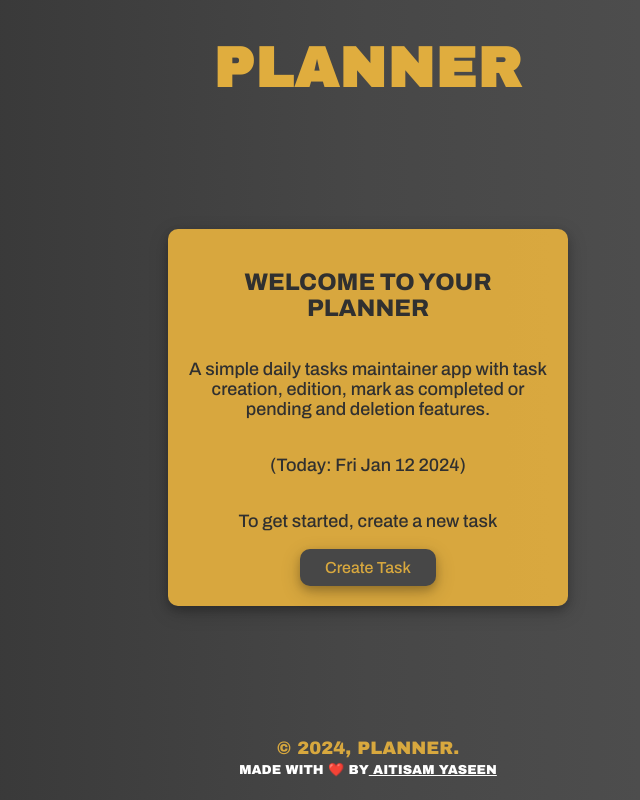
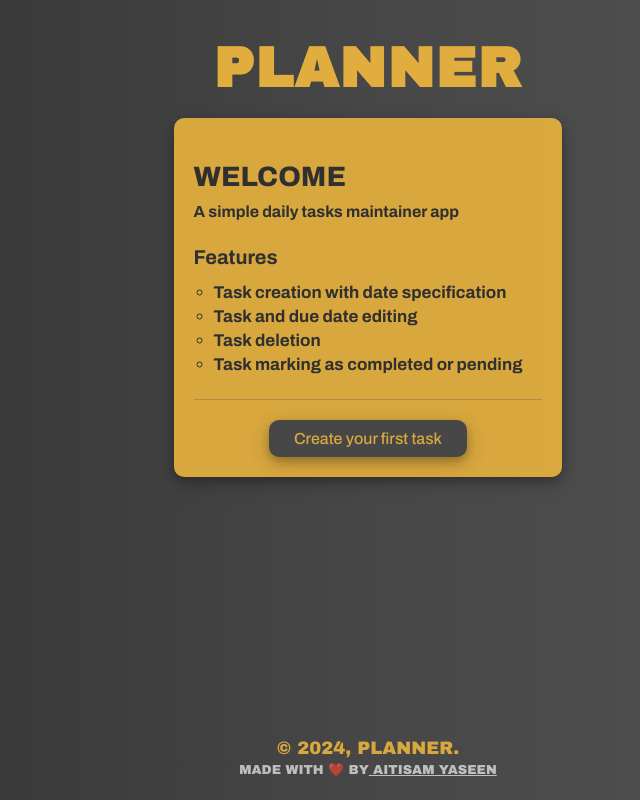
Before and after one commit to MaitisamY/planner, a Next.js app: page / in a window 1280 px wide. Shown: the whole page, without its empty margins (272-912 px from the left). Built offline with nearby package versions, Linux system fonts and the light colour scheme.

Commit message:
Add more features, modified styles and readme.md file

```diff
--- /dev/null
+++ b/src/app/Components/DateUtil.js
@@ -0,0 +1,21 @@
+export const formatDateToInput = (dateString) => {
+    if (!dateString) return null;
+
+    const date = new Date(dateString + ' UTC');
+    const year = date.getUTCFullYear();
+    const month = String(date.getUTCMonth() + 1).padStart(2, '0');
+    const day = String(date.getUTCDate()).padStart(2, '0');
+
+    return `${year}-${month}-${day}`;
+};
+
+export const formatDateToOriginalFormat = (dateString) => {
+    if (!dateString) return null;
+
+    const date = new Date(dateString);
+    const day = ['Sun', 'Mon', 'Tue', 'Wed', 'Thu', 'Fri', 'Sat'][date.getDay()];
+    const month = ['Jan', 'Feb', 'Mar', 'Apr', 'May', 'Jun', 'Jul', 'Aug', 'Sep', 'Oct', 'Nov', 'Dec'][date.getMonth()];
+    const year = date.getFullYear();
+
+    return `${day} ${month} ${date.getDate()} ${year}`;
+  };
--- a/src/app/Components/Footer.js
+++ b/src/app/Components/Footer.js
@@ -1,6 +1,6 @@
 export default function Footer() {
     const gotoMyPortfolio = () => {
-        window.open("https://maitisamy.github.io/portfolio/", "_blank");
+        window.open("https://github.com/MaitisamY", "_blank");
     }
     return (
         <footer>
--- a/src/app/Components/Task.js
+++ b/src/app/Components/Task.js
@@ -1,9 +1,15 @@
 import { useState } from 'react'
-import { BsTrash, BsPencil, BsCheck, BsX, BsCheckAll } from 'react-icons/bs'
+import { formatDateToInput, formatDateToOriginalFormat } from './DateUtil'
+import { BsTrash, BsPencil, BsX, BsCheckAll } from 'react-icons/bs'
 export default function Task({ tasks, markTask, deleteTask, editTask }) {
     const [editingTasks, setEditingTasks] = useState({});
     const [taskChanges, setTaskChanges] = useState({});
     const [status, setStatus] = useState(null);
+    const [dueDate, setDueDate] = useState(null);
+
+    const handleDueDateChange = (event) => {
+        setDueDate(event.target.value);
+    };
 
     const handleTaskChanges = (e, index) => {
         const { value } = e.target;
@@ -24,6 +30,12 @@ export default function Task({ tasks, markTask, deleteTask, editTask }) {
           [index]: tasks[index].task,
         }));
 
+        setStatus(tasks[index].status); // Set status
+
+        const formattedDueDate = formatDateToInput(tasks[index].dueDate);
+
+        setDueDate(formattedDueDate); // Set due date
+
         setTimeout(() => {
           const textarea = document.getElementById(`task-${index}`);
           if (textarea) {
@@ -34,6 +46,7 @@ export default function Task({ tasks, markTask, deleteTask, editTask }) {
         }, 0);
     };
 
+
     const stopEditing = (index) => {
         setEditingTasks((prevEditingTasks) => ({
           ...prevEditingTasks,
@@ -43,9 +56,11 @@ export default function Task({ tasks, markTask, deleteTask, editTask }) {
 
     const handleEditFormSubmit = (e, index) => {
         e.preventDefault();
-        editTask(index, taskChanges[index], new Date().toDateString(), status);
+        const formattedDueDate = formatDateToOriginalFormat(dueDate || tasks[index].dueDate);
+        editTask(index, taskChanges[index], formattedDueDate, status);
         stopEditing(index);
-    }
+    };
+
 
     console.log(status);
 
@@ -61,7 +76,7 @@ export default function Task({ tasks, markTask, deleteTask, editTask }) {
                             id={`task-${index}`}
                             value={taskChanges[index]}
                             type="text"
-                            rows="auto"
+                            rows="5"
                             cols="auto"
                             onChange={(e) => handleTaskChanges(e, index)}
                             spellCheck="false"
@@ -70,7 +85,13 @@ export default function Task({ tasks, markTask, deleteTask, editTask }) {
                             required
                         >
                         </textarea>
-                        <p>Modifying on: {new Date().toDateString()}</p>
+                        <h3>Edit due date</h3>
+                        <input
+                            type="date"
+                            value={dueDate}
+                            onChange={handleDueDateChange}
+                        />
+                        <p className="text-center">Modifying on: {new Date().toDateString()}</p>
                         <div className="task-btns">
                         <button title="Update" className="task-common-btn" type="submit">
                             <BsCheckAll />
@@ -82,7 +103,9 @@ export default function Task({ tasks, markTask, deleteTask, editTask }) {
                     </form>
                     ) : (
                     <>
-                        <label className={task.status === 'completed' ? 'line-through' : ''}>
+                        <label
+                            title={task.status === 'completed' ? 'Click to mark as pending' : 'Click to mark as completed'}
+                            className={task.status === 'completed' ? 'line-through' : ''}>
                             <input
                                 title={task.status === 'completed' ? 'Mark as pending' : 'Mark as completed'}
                                 type="checkbox"
@@ -90,7 +113,8 @@ export default function Task({ tasks, markTask, deleteTask, editTask }) {
                                 onChange={() => markTask(index)}
                             /> {task.task}
                         </label>
-                        <p>{task.date}</p>
+                        <p>{ task.updatedDate ? `Last updated on: ${task.updatedDate}` : `Created on: ${task.date}` }</p>
+                        <p>Due on: {task.dueDate}</p>
                         <div className="task-btns">
                             <button onClick={() => (setStatus(task.status), startEditing(index))} title="Edit" className="task-common-btn">
                                 <BsPencil />
--- a/src/app/Components/Welcome.js
+++ b/src/app/Components/Welcome.js
@@ -1,11 +1,23 @@
 export default function Welcome({ tasks, addNewTask }) {
     return (
         <div className="welcome">
-            <h2>{tasks.length > 0 ? 'Welcome' : 'Welcome to your planner'}</h2>
-            <h3>A simple daily tasks maintainer app with task creation, edition, mark as completed or pending and deletion features.</h3>
-            <p>(Today: {new Date().toDateString()})</p>
-            {tasks.length === 0 && <p>To get started, create a new task</p>}
-            <button onClick={addNewTask} className="create-task">Create Task</button>
+            <h2>
+                Welcome
+                <br />
+                <span>A simple daily tasks maintainer app</span>
+            </h2>
+            <h3>
+                Features
+            </h3>
+            <ul>
+                <li>Task creation with date specification</li>
+                <li>Task and due date editing</li>
+                <li>Task deletion</li>
+                <li>Task marking as completed or pending</li>
+            </ul>
+            <button onClick={addNewTask} className="create-task">
+                {tasks.length === 0 ? 'Create your first task' : 'Create Task'}
+            </button>
         </div>
     )
 }
--- a/src/app/globals.css
+++ b/src/app/globals.css
@@ -22,26 +22,37 @@
 /* Scrollbar width */
 ::-webkit-scrollbar {
   width: 8px;
+  border: none;
 }
 
 /* Track */
 ::-webkit-scrollbar-track {
   background: #555555;
+  border-radius: 10px;
 }
 
 /* Handle */
 ::-webkit-scrollbar-thumb {
-  background: rgba(224, 173, 62, 1);
-  border-radius: 50px 50px 50px 50px;
+  background: rgba(0, 0, 0, 0.1);
+  border-radius: 10px;
 }
 
 /* Handle on hover */
 ::-webkit-scrollbar-thumb:hover {
-  background: rgba(224, 173, 62, 0.75);
+  background: rgba(0, 0, 0, 0.15);
 }
 
 .line-through {
   text-decoration: line-through;
+}
+
+/* html */
+html {
+  scroll-behavior: smooth;
+  overflow-y: scroll;
+  overflow-x: hidden;
+  box-sizing: border-box;
+  background: linear-gradient(90deg, #303030 0%, #474747 50%, #555555 100%);
 }
 
 /* Body */
@@ -55,6 +66,11 @@ body {
   padding: 0;
   box-sizing: border-box;
   background: linear-gradient(90deg, #303030 0%, #474747 50%, #555555 100%);
+}
+
+/* Dev defined styles */
+.text-center {
+  text-align: center;
 }
 
 /* Header */
@@ -89,7 +105,7 @@ main {
   display: flex;
   flex-direction: row;
   justify-content: center;
-  align-items: center;
+  align-items: flex-start;
   flex-wrap: wrap;
   gap: 10px;
   background-color: transparent;
@@ -133,7 +149,7 @@ footer p {
 
 footer a {
   text-decoration: underline;
-  color: #fff;
+  color: rgba(255, 255, 255, 0.65);
   cursor: pointer;
 }
 
@@ -142,7 +158,7 @@ footer a:hover {
 }
 
 footer span {
-  color: #fff;
+  color: rgba(255, 255, 255, 0.65);
   font-size: 13px;
 }
 
@@ -156,48 +172,82 @@ footer span {
 
 /* Welcome Box */
 .welcome {
-  width: 400px;
+  width: auto;
   height: auto;
   color: #303030;
   background-color: rgba(224, 173, 62, 0.952);
   display: flex;
   flex-direction: column;
-  justify-content: center;
-  align-items: center;
-  text-align: center;
+  justify-content: flex-start;
+  align-items: flex-start;
   padding: 20px;
   box-sizing: border-box;
   font-family: "Archivo Black", sans-serif;
   box-shadow: 0 4px 8px 0 rgba(0, 0, 0, 0.2), 0 6px 20px 0 rgba(0, 0, 0, 0.19);
   border-radius: 10px;
+  color: #303030;
 }
 
 .welcome h2 {
-  font-size: 24px;
+  font-size: 28px;
   text-transform: uppercase;
   font-family: "Archivo", sans-serif;
   font-optical-sizing: auto;
   font-weight: 800;
+  padding: 0;
+  font-style: normal;
+  font-variation-settings: "wdth" 100;
+}
+
+.welcome h2 span {
+  text-transform: none;
+  font-size: 16px;
+  font-family: "Archivo", sans-serif;
+  font-optical-sizing: auto;
+  font-weight: 700;
   font-style: normal;
   font-variation-settings: "wdth" 100;
 }
 
 .welcome h3 {
-  font-size: 18px;
+  padding: 0;
+  margin: 0 0 10px 0;
+  font-size: 20px;
   font-family: "Archivo", sans-serif;
   font-optical-sizing: auto;
-  font-weight: 500;
+  font-weight: 700;
   font-style: normal;
   font-variation-settings: "wdth" 100;
 }
 
 .welcome p {
-  font-size: 18px;
+  font-size: 17px;
   font-family: "Archivo", sans-serif;
   font-optical-sizing: auto;
   font-weight: 500;
   font-style: normal;
+  text-align: center;
+  place-self: center;
   font-variation-settings: "wdth" 100;
+}
+
+.welcome ul {
+  list-style-type: circle;
+  width: 100%;
+  padding: 0 20px 20px 20px;
+  margin: 0 0 20px 0;
+  box-sizing: border-box;
+  border-bottom: 1px solid rgba(85, 85, 85, 0.3);
+}
+
+.welcome ul li {
+  font-size: 17px;
+  font-family: "Archivo", sans-serif;
+  font-optical-sizing: auto;
+  font-weight: bold;
+  font-style: normal;
+  font-variation-settings: "wdth" 100;
+  margin: 5px 0;
 }
 
 .welcome .create-task {
@@ -214,6 +264,7 @@ footer span {
   outline: none;
   border-radius: 10px;
   box-shadow: 0 4px 8px 0 rgba(0, 0, 0, 0.2), 0 6px 20px 0 rgba(0, 0, 0, 0.19);
+  place-self: center;
 }
 
 .welcome .create-task:hover {
@@ -235,6 +286,9 @@ footer span {
   }
   .welcome .create-task {
     font-size: 16px;
+    position: -webkit-sticky;
+    position: sticky;
+    top: 20vh;
   }
 }
 
@@ -253,6 +307,7 @@ footer span {
   align-items: center;
   z-index: 1;
   transition: 0.3s all ease-in-out;
+  color: #303030;
 }
 
 .popup .add-task {
@@ -266,7 +321,7 @@ footer span {
   flex-direction: column;
   justify-content: center;
   align-items: center;
-  padding: 5rem;
+  padding: 3rem;
   box-sizing: border-box;
   box-shadow: 0 4px 8px 0 rgba(0, 0, 0, 0.2), 0 6px 20px 0 rgba(0, 0, 0, 0.19);
   border-radius: 10px;
@@ -297,6 +352,57 @@ footer span {
   font-weight: 800;
   font-style: normal;
   font-variation-settings: "wdth" 100;
+}
+
+.popup .add-task p {
+  font-size: 18px;
+  font-family: "Archivo", sans-serif;
+  font-optical-sizing: auto;
+  font-weight: 800;
+  font-style: normal;
+  font-variation-settings: "wdth" 100;
+}
+
+.popup .add-task h5 {
+  font-size: 15px;
+  margin: 0 0 10px 0;
+  padding: 0;
+  text-align: center;
+  font-family: "Archivo", sans-serif;
+  font-optical-sizing: auto;
+  font-weight: 600;
+  font-style: normal;
+  font-variation-settings: "wdth" 100;
+}
+
+.popup .add-task h6 {
+  font-size: 13px;
+  margin: 5px 0 10px 0;
+  padding: 0;
+  text-align: center;
+  font-family: "Archivo", sans-serif;
+  font-optical-sizing: auto;
+  font-weight: 600;
+  font-style: normal;
+  font-variation-settings: "wdth" 100;
+  color: rgb(172, 16, 16);
+}
+
+.popup input[type="date"] {
+  box-sizing: border-box;
+  padding: 10px 15px;
+  font-size: 18px;
+  font-family: "Archivo", sans-serif;
+  font-optical-sizing: auto;
+  font-weight: 400;
+  font-style: normal;
+  font-variation-settings: "wdth" 100;
+  background-color: #474747;
+  color: rgba(224, 173, 62, 0.952);
+  border: none;
+  outline: none;
+  border-radius: 10px;
+  box-shadow: 0 4px 8px 0 rgba(0, 0, 0, 0.2), 0 6px 20px 0 rgba(0, 0, 0, 0.19);
 }
 
 .popup .add-task textarea {
@@ -362,6 +468,7 @@ footer span {
   position: relative;
   width: 300px;
   height: auto;
+  max-height: 360px;
   color: #303030;
   background-color: rgba(224, 173, 62, 0.952);
   display: flex;
@@ -419,22 +526,49 @@ footer span {
   font-variation-settings: "wdth" 100;
 }
 
-.task-list label {
-  font-size: 22px;
+.task-list h3 {
   font-family: "Archivo", sans-serif;
   font-optical-sizing: auto;
   font-weight: 600;
   font-style: normal;
   font-variation-settings: "wdth" 100;
+  padding: 0;
+  margin: 0;
+}
+
+.task-list label {
+  width: 100%;
+  height: auto;
+  max-height: 230px;
+  overflow-x: hidden;
+  overflow-y: auto;
+  box-sizing: border-box;
+  font-size: 22px;
+  font-family: "Archivo", sans-serif;
+  font-optical-sizing: auto;
+  font-weight: 400;
+  font-style: normal;
+  font-variation-settings: "wdth" 100;
+  padding: 5px 5px 15px 5px;
+  margin: 0 0 10px 0;
+  border-bottom: 1px solid rgba(85, 85, 85, 0.3);
+  word-wrap: break-word;
+  overflow-wrap: break-word;
 }
 
 .task-list p {
   font-size: 12px;
   font-family: "Archivo", sans-serif;
   font-optical-sizing: auto;
-  font-weight: 400;
+  font-weight: bold;
   font-style: normal;
   font-variation-settings: "wdth" 100;
+  padding: 0;
+  margin: 0;
+}
+
+.task-list input {
+  margin: 10px 0 10px 0;
 }
 
 .task-list .mark {
@@ -461,6 +595,10 @@ footer span {
   cursor: pointer;
 }
 
+.task-list input:hover {
+  cursor: pointer;
+}
+
 .task-list textarea {
   width: 100%;
   box-sizing: border-box;
@@ -478,6 +616,7 @@ footer span {
   border-radius: 10px;
   box-shadow: 0 4px 8px 0 rgba(0, 0, 0, 0.2), 0 6px 20px 0 rgba(0, 0, 0, 0.19);
   resize: none;
+  margin: 5px 0 10px 0;
 }
 
 .task-list input[type="date"] {
@@ -496,6 +635,7 @@ footer span {
   outline: none;
   border-radius: 10px;
   box-shadow: 0 4px 8px 0 rgba(0, 0, 0, 0.2), 0 6px 20px 0 rgba(0, 0, 0, 0.19);
+  margin: 5px 0 10px 0;
 }
 
 @media screen and (max-width: 500px) {
@@ -544,3 +684,57 @@ footer span {
     font-style: normal;
   }
 }
+
+.notification-container {
+  position: fixed;
+  width: auto;
+  box-sizing: border-box;
+  bottom: 20px;
+  right: 10px;
+  background-color: rgba(216, 168, 62, 1);
+  box-shadow: 0 4px 8px 0 rgba(0, 0, 0, 0.2), 0 6px 20px 0 rgba(0, 0, 0, 0.19);
+  color: #303030;
+  padding: 16px;
+  border-radius: 10px;
+  animation: slide-up 0.5s ease-out;
+  text-align: center;
+  font-family: "Archivo", sans-serif;
+  font-optical-sizing: auto;
+  font-weight: 400;
+  font-style: normal;
+  font-variation-settings: "wdth" 100;
+  font-size: 18px;
+}
+
+@keyframes slide-up {
+  from {
+    transform: translateY(110%);
+  }
+  to {
+    transform: translateY(-3%);
+  }
+}
+
+.notification-container.slide-down {
+  animation: slide-down 0.5s ease-out;
+}
+
+@keyframes slide-down {
+  from {
+    transform: translateY(0);
+  }
+  to {
+    transform: translateY(100%);
+  }
+}
+
+@media screen and (max-width: 500px) {
+  .notification-container {
+    width: 100%;
+    font-size: 18px;
+    box-sizing: border-box;
+    padding: 30px 20px;
+    right: 0;
+    border-radius: 0;
+  }
+}
--- a/src/app/layout.js
+++ b/src/app/layout.js
@@ -2,7 +2,7 @@ import './globals.css'
 
 export const metadata = {
   title: 'PLANNER',
-  description: 'PLANNER - A simple daily tasks maintainer app with task creation, edition, mark as completed or pending and deletion features.',
+  description: 'PLANNER - A simple daily tasks maintainer app with task and its date creation, edition, mark as completed or pending and deletion features.',
   author: 'Aitisam Yaseen',
 }
 
--- a/src/app/page.js
+++ b/src/app/page.js
@@ -10,14 +10,19 @@ export default function Home() {
     const [count, setCount] = useState(0);
     const [tasks, setTasks] = useState([]);
     const [popup, setPopup] = useState(false);
+    const [notification, setNotification] = useState(false);
+    const [notificationMessage, setNotificationMessage] = useState('');
 
-    const addTask = (task, date, status) => {
-      const newTask = { task, date, status };
+    const addTask = (task, date, updatedDate, dueDate, status) => {
+      const newTask = { task, date, updatedDate, dueDate, status };
       setTasks((prevTasks) => {
-        const updatedTasks = [...prevTasks, newTask];
+        const updatedTasks = [newTask, ...prevTasks];
         localStorage.setItem('tasks', JSON.stringify(updatedTasks));
         return updatedTasks;
       });
+      // Show success message
+      setNotificationMessage('Task added successfully!');
+      setNotification(true);
     };
 
     const markTask = (index) => {
@@ -26,6 +31,11 @@ export default function Home() {
       newTasks[index].status = currentStatus === 'completed' ? 'pending' : 'completed';
       setTasks(newTasks);
       localStorage.setItem('tasks', JSON.stringify(newTasks));
+
+      // Show success message
+      const statusMessage = newTasks[index].status === 'completed' ? 'completed' : 'pending';
+      setNotificationMessage(`Task marked as ${statusMessage}!`);
+      setNotification(true);
     };
 
     const deleteTask = (index) => {
@@ -33,14 +43,34 @@ export default function Home() {
       newTasks.splice(index, 1);
       setTasks(newTasks);
       localStorage.setItem('tasks', JSON.stringify(newTasks));
+
+      // Show success message
+      setNotificationMessage('Task deleted successfully!');
+      setNotification(true);
     }
 
-    const editTask = (index, newTask, date, status) => {
+    const editTask = (index, newTask, dueDate, status) => {
       const newTasks = [...tasks];
-      newTasks[index] = { task: newTask, date, status };
+      newTasks[index] = {
+        ...newTasks[index],
+        task: newTask,
+        updatedDate: new Date().toDateString(),
+        dueDate: dueDate || newTasks[index].dueDate,
+        status,
+      };
       setTasks(newTasks);
       localStorage.setItem('tasks', JSON.stringify(newTasks));
-    }
+
+      // Show success message
+      setNotificationMessage('Task updated successfully!');
+      setNotification(true);
+    };
+
+    const handleOutsidePopupClick = (event) => {
+      if (event.target.id === 'popup' && popup) {
+        setPopup(false);
+      }
+    };
 
     useEffect(() => {
       // Load tasks from local storage on component mount
@@ -48,13 +78,24 @@ export default function Home() {
       if (storedTasks) {
         setTasks(JSON.parse(storedTasks));
       }
-    }, []);
+
+      // Hide the notification after 3 seconds when notification state changes
+      const timeout = setTimeout(() => {
+        setNotification(false);
+      }, 3000);
+
+      return () => clearTimeout(timeout);
+    }, [notification]);
 
     // localStorage.removeItem('tasks');
     return (
         <>
             {popup && (
-                <Popup closePopup={() => setPopup(false)} addTask={addTask}/>
+                <Popup
+                    closePopup={() => setPopup(false)}
+                    addTask={addTask}
+                    handleOutsidePopupClick={handleOutsidePopupClick}
+                />
             )}
             <Header />
             <Main
@@ -67,6 +108,7 @@ export default function Home() {
             >
             </Main>
             <Footer />
+            {notification && <div className="notification-container">{notificationMessage}</div>}
             <div className="if-size-less-than-300">
                 <p>Sorry! We do not support mobile devices less than 300px wide.</p>
             </div>
```
Also changed, not shown: src/app/Components/Popup.js (+26 -6 lines), 1 other file (tests, documents, lock files or other folders). Lines whose indentation alone changed are shown as unchanged.
